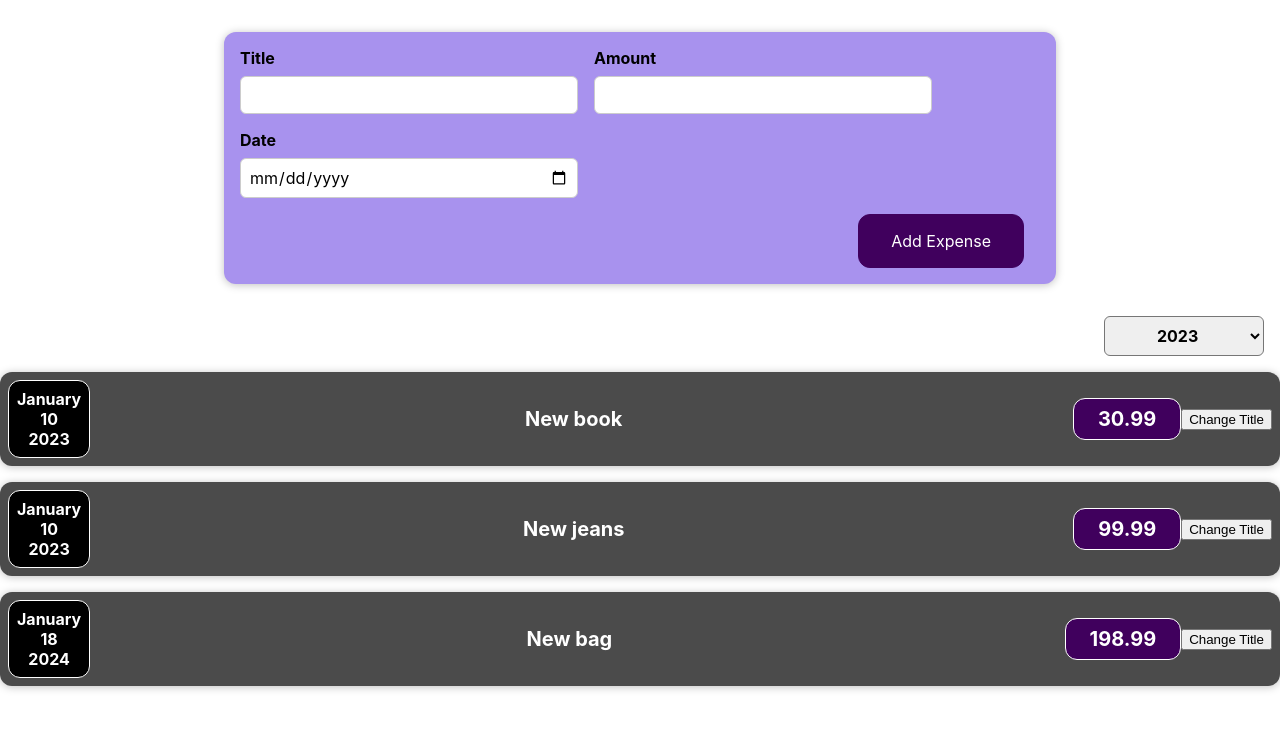
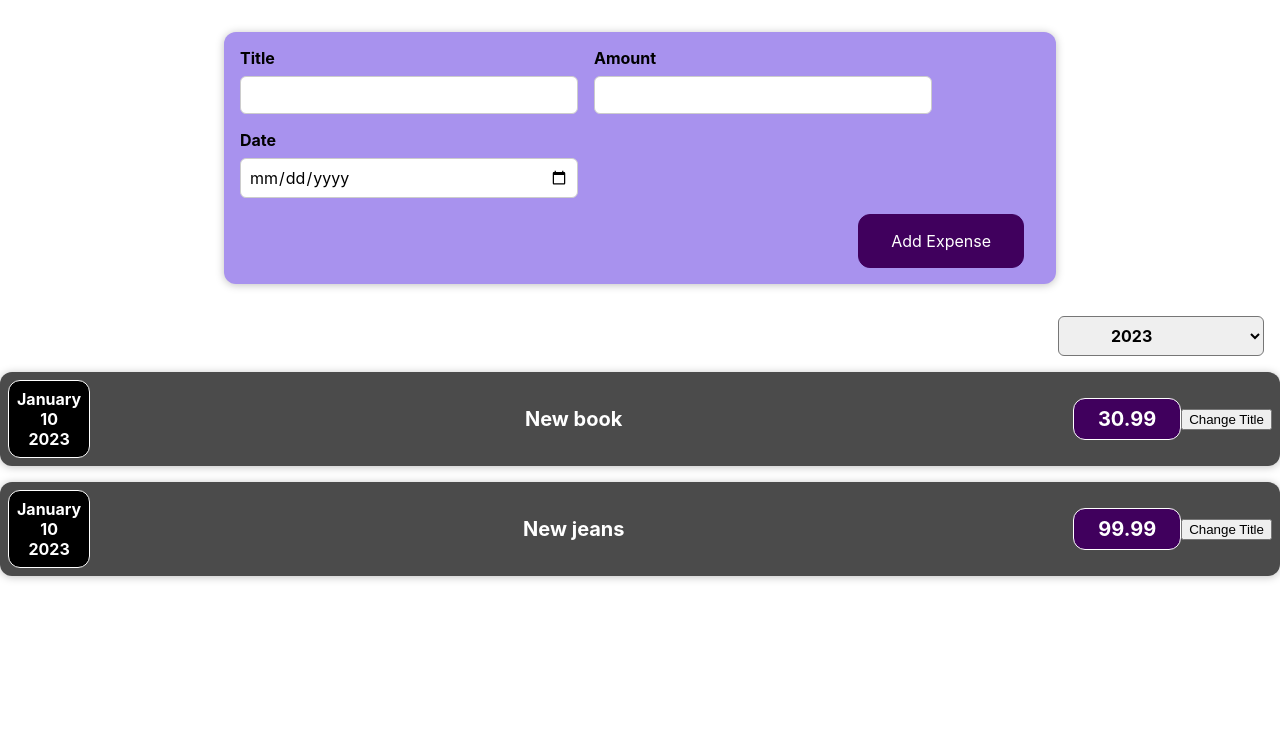
Before and after one commit to KarlMarkusVahe/expenses, a React (Create React App) app: page / in a window 1280 px wide. Shown: the top 730 px of the page. Built offline with nearby package versions, Linux system fonts and the light colour scheme.

Commit message:
Filter works :)

```diff
--- a/src/App.js
+++ b/src/App.js
@@ -1,23 +1,26 @@
-import logo from './logo.svg';
 import './App.css';
 
 import ExpenseItem from "./components/Expenses/ExpenseItem";
 import NewExpense from "./components/NewExpense/NewExpense";
 import ExpensesFilter from "./components/Expenses/ExpensesFilter";
+import Expenses from "./components/Expenses/expenses";
 
 function App() {
-    const expenses = [
+    const expensesData = [
         {
+            id: 'e1',
             date: new Date(2023, 0, 10),
             title: 'New book',
             price: 30.99
         },
         {
+            id: 'e2',
             date: new Date(2023, 0, 10),
             title: 'New jeans',
             price: 99.99
         },
         {
+            id: 'e3',
             date: new Date(2024, 0, 18),
             title: 'New bag',
             price: 198.99
@@ -29,15 +32,12 @@ function App() {
         console.log(expense)
     }
 
-  return (
-    <div className="App">
-        <NewExpense onAddExpense={addExpenseHandler}></NewExpense>
-        <ExpensesFilter></ExpensesFilter>
-        <ExpenseItem expenseData={expenses[0]}></ExpenseItem>
-        <ExpenseItem expenseData={expenses[1]}></ExpenseItem>
-        <ExpenseItem expenseData={expenses[2]}></ExpenseItem>
-    </div>
-  );
+    return (
+        <div className="App">
+            <NewExpense onAddExpense={addExpenseHandler}></NewExpense>
+            <Expenses expenses={expensesData}></Expenses>
+        </div>
+    );
 }
 
 export default App;
--- a/src/components/Expenses/ExpenseItem.js
+++ b/src/components/Expenses/ExpenseItem.js
@@ -4,7 +4,7 @@ import Card from "../UI/Card";
 import {useState} from "react";
 
 const ExpenseItem = (props) => {
-    const [title, setTitle] = useState(props.expenseData.title)
+    const [title, setTitle] = useState(props.title)
 
     const clickHandler = () => {
         setTitle('updated!')
@@ -13,10 +13,10 @@ const ExpenseItem = (props) => {
 
     return (
         <Card className="expense-item">
-            <div className="expense-item__date"><ExpenseDate date={props.expenseData.date}></ExpenseDate></div>
+            <div className="expense-item__date"><ExpenseDate date={props.date}></ExpenseDate></div>
             <div className="expense-item__description">
-                <h2>{props.expenseData.title}</h2>
-                <div className="expense-item__price">{props.expenseData.price}</div>
+                <h2>{props.title}</h2>
+                <div className="expense-item__price">{props.price}</div>
             </div>
             <button onClick={clickHandler}>Change Title</button>
         </Card>
--- a/src/components/Expenses/ExpensesFilter.js
+++ b/src/components/Expenses/ExpensesFilter.js
@@ -2,12 +2,21 @@ import React from 'react';
 
 import './ExpensesFilter.css';
 
-const ExpensesFilter = () => {
+const ExpensesFilter = (props) => {
+    const handleYearSelection = (event) => {
+        console.log("event", event)
+        if (event.target) {
+        props.onYearSelection(event.target.value);
+    }
+        //console.log(typeof props.onYearSelection)
+    };
+
     return (
         <div className='expenses-filter'>
             <div className='expenses-filter__control'>
                 <label>Filter by year</label>
-                <select>
+                <select value={props.selected} onChange={(event) => handleYearSelection(event)}>
+                    <option value=''>Select year</option>
                     <option value='2023'>2023</option>
                     <option value='2024'>2024</option>
                     <option value='2025'>2025</option>
--- a/src/components/Expenses/expenses.js
+++ b/src/components/Expenses/expenses.js
@@ -1,15 +1,34 @@
-import Card from "../UI/Card";
-import ExpenseItem from "../Expenses/ExpenseItem";
-import "./expenses.css"
+import React, { useState } from "react";
+import ExpensesFilter from "./ExpensesFilter";
+import ExpenseItem from "./ExpenseItem";
 
-function Expenses(props){
+function Expenses(props) {
+    const [filteredYear, setFilteredYear] = useState('2023');
+
+    const filterChangeHandler = (selectedYear) => {
+        setFilteredYear(selectedYear);
+    };
+
+    const filteredExpenses = props.expenses.filter((expense) => {
+        return expense.date.getFullYear().toString() === filteredYear;
+    });
+
     return (
-        <Card className="expenses">
-            <div className="expenses">
-                <ExpenseItem expensedata={props}></ExpenseItem>
-            </div>
-        </Card>
-    )
+        <div>
+            <ExpensesFilter
+                selected={filteredYear}
+                onYearSelection={filterChangeHandler}
+            />
+            {filteredExpenses.map((expense) => (
+                <ExpenseItem
+                    key={expense.id}
+                    title={expense.title}
+                    price={expense.price}
+                    date={expense.date}
+                />
+            ))}
+        </div>
+    );
 }
 
-export default Expenses
+export default Expenses;
```
